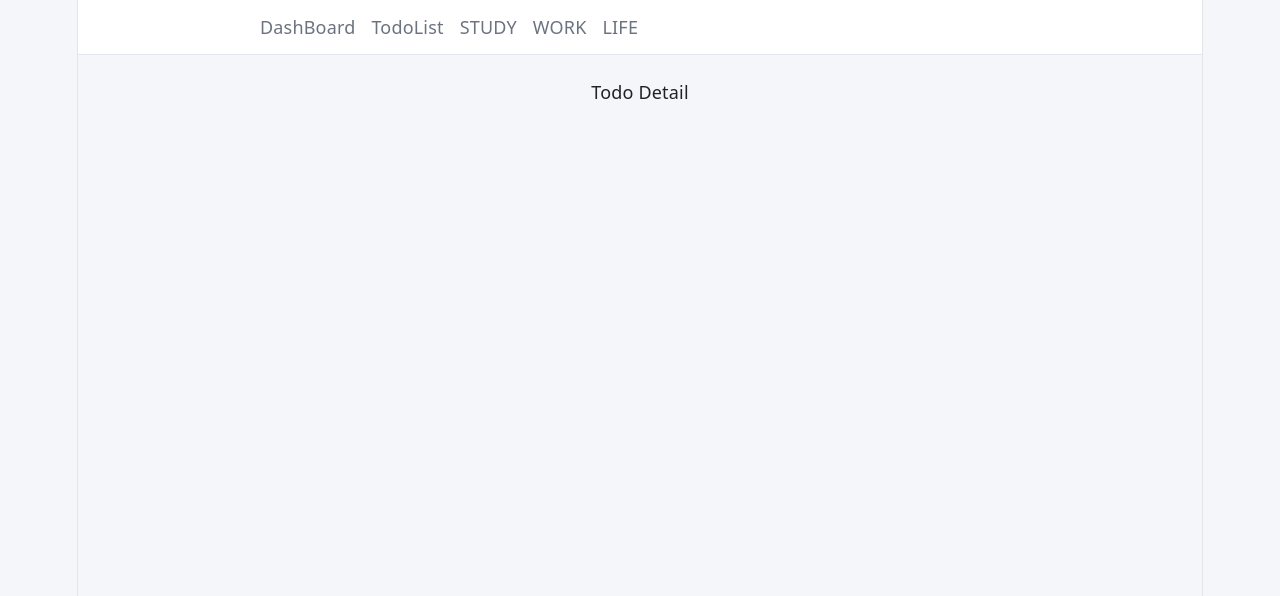
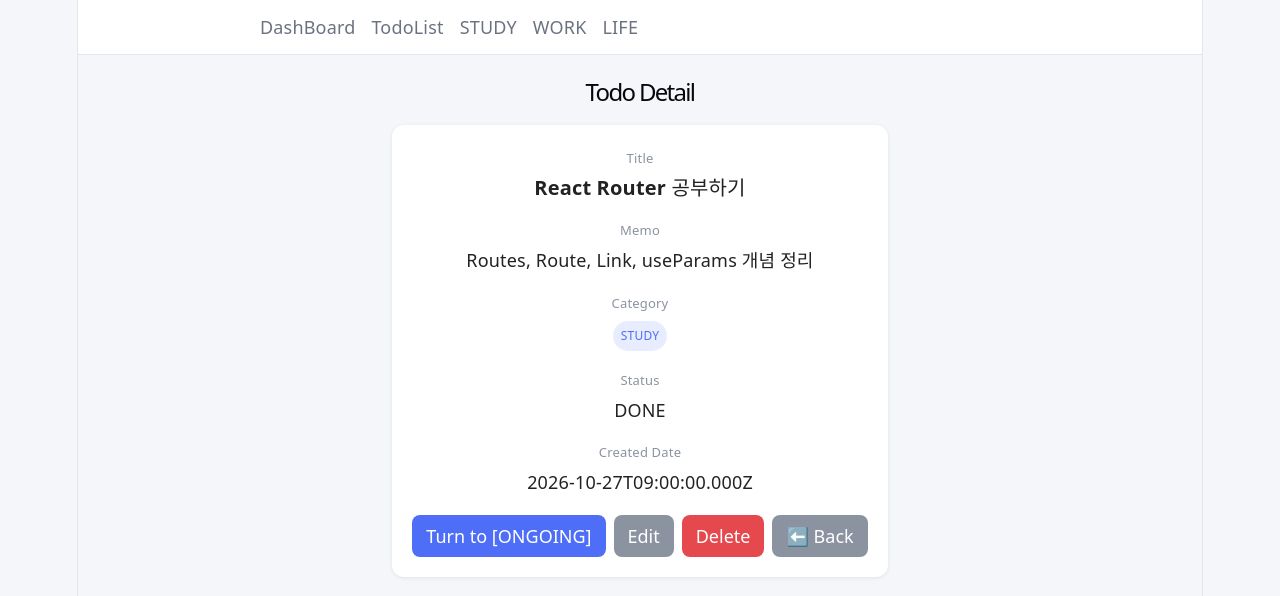
Before and after one commit to Monica6788/7_React, a React (Vite) app in the folder todo-app/: page /todos/1 in a window 1280 px wide. Shown: the top 596 px of the page. Built offline with nearby package versions, Linux system fonts and the light colour scheme.

Commit message:
리액트 7일차 - todo-app 완료

```diff
--- a/todo-app/src/components/TodoForm.jsx
+++ b/todo-app/src/components/TodoForm.jsx
@@ -50,7 +50,7 @@ function TodoForm( {defaultCategory = 'study'} ) {
     }
 
     return (
-        <Card sytle={{marginBottom: 20}}>
+        <Card style={{marginBottom: 20}}>
             <Form>
                 <Row>
                     <Input placeholder="Enter your todo"
--- a/todo-app/src/pages/TodoDetailPage.jsx
+++ b/todo-app/src/pages/TodoDetailPage.jsx
@@ -1,9 +1,185 @@
+import styled from "styled-components"
+
+import { Link, useNavigate, useParams } from "react-router-dom"
+import { useTodoStore } from "../store/useTodoStore"
+import { Badge, Button, Card, EmptyText, PageTitle } from "../styles/common"
+import { CATEGORIES } from "../constants"
+import { useState } from "react"
+
+const Field = styled.div`
+  margin-bottom: 16px;
+`
+
+const Label = styled.div`
+  font-size: 13px;
+  color: #8b93a1;
+  margin-bottom: 4px;
+`
+
+const Input = styled.input`
+  width: 100%;
+  padding: 8px 10px;
+  border: 1px solid #d5dae3;
+  border-radius: 8px;
+`
+
+const Select = styled.select`
+  padding: 8px 10px;
+  border: 1px solid #d5dae3;
+  border-radius: 8px;
+  background: #fff;
+`
+
+const Buttons = styled.div`
+  display: flex;
+  gap: 8px;
+  margin-top: 20px;
+`
+
 function TodoDetailPage() {
+  // URL의 :id 부분을 추출
+  const { id } = useParams()
+  // id가 일치하는 todo 항목을 가져와서 저장  TODO Review
+  const todo = useTodoStore( (state) => state.todos.find( (todo) => todo.id === id) )
+
+  const navigate = useNavigate()
+  const toggleTodo = useTodoStore( (state) => state.toggleTodo )
+  const deleteTodo = useTodoStore( (state) => state.deleteTodo )
+  const updateTodo = useTodoStore( (state) => state.updateTodo )
+
+  const [isEditting, setIsEditting] = useState(false)
+  const [form, setForm] = useState( {title: '', memo: '', category: 'study'} )
+
+
+  // 존재하지 않는 id인 경우 표시
+  if (!todo) {
     return (
-        <>
-            <p>Todo Detail</p>
-        </>
+      <>
+        <PageTitle>Todo Item Not Found</PageTitle>
+        <Card>
+          <EmptyText>It is a deleted or wrong path</EmptyText>
+          <Link to="/todos">← Back to List</Link>
+        </Card>
+      </>
     )
+  }
+
+  const startEdit = () => {
+    setIsEditting(true)
+    setForm( {title: todo.title, memo: todo.memo, category: todo.category} )
+  }
+
+  const saveEdit = () => {
+    // title이 빈 값이면 함수 종료
+    if (!form.title.trim()) return
+    // 수정 함수 호출
+    updateTodo(todo.id, form)
+    // 수정 다 했으니까 수정상태인지 여부를 false로
+    setIsEditting(false)
+  }
+
+  const handleDelete = () => {
+    deleteTodo(todo.id)
+    navigate('/todos')
+  }
+
+  return (
+    <>
+      <PageTitle>Todo Detail</PageTitle>
+      {
+        isEditting ? (
+          <Card>
+            <Field>
+              <Label>Title</Label>
+              <Input value={form.title}
+                     onChange={ (e) => setForm( {...form, title: e.target.value} )} />
+            </Field>
+
+            <Field>
+              <Label>Memo</Label>
+              <Input value={form.memo}
+                     onChange={ (e) => setForm( {...form, memo: e.target.value} )} />
+            </Field>
+
+            <Field>
+              <Label>Category</Label>
+              <Select value={form.category}
+                      onChange={ (e) => setForm( {...form, category: e.target.value} ) }>
+                  {
+                    Object.entries(CATEGORIES)
+                          .map( ([key, {label}]) => {
+                            return (
+                                <option key={key} value={key}>
+                                    {label}
+                                </option>
+                            )
+                          } )
+                  }
+              </Select>
+            </Field>
+
+            <Buttons>
+              <Button onClick={saveEdit}>Save</Button>
+              <Button $variant="ghost"
+                      onClick={ () => setIsEditting(false)}>Cancel</Button>
+            </Buttons>
+          </Card>
+        ) : (
+          <Card>
+            <Field>
+              <Label>Title</Label>
+              <div style={{ fontSize: 20, fontWeight: 600 }}>{todo.title}</div>
+            </Field>
+
+            <Field>
+              <Label>Memo</Label>
+              <div>{todo.memo}</div>
+            </Field>
+
+            <Field>
+              <Label>Category</Label>
+              {/* 카테고리 페이지로 이동 */}
+              <Link to={`/category/${todo.category}`}>
+                <Badge>{CATEGORIES[todo.category]?.label ?? todo.category}</Badge>
+                {/* <Badge>{todo.category}</Badge> */}
+              </Link>
+            </Field>
+
+            <Field>
+              <Label>Status</Label>
+              {/* 할일의 done 값에 따라 true이면 "완료", false이면 "진행중"표시 */}
+              <div>{todo.done ? 'DONE' : 'ONGOING'}</div>
+            </Field>
+
+            <Field>
+              <Label>Created Date</Label>
+              <div>{todo.createdAt}</div>
+            </Field>
+
+            <Buttons>
+                {/* 할일의 done 값에 따라 true이면 "진행중으로 변경", false이면 "완료 처리"표시 */}
+                {/* 첫 번째 버튼 클릭 시, todoStore의 toggleTodo 액션 실행 */}
+              <Button onClick={ () => toggleTodo(todo.id) }>
+                {todo.done? 'Turn to [ONGOING]' : 'Turn to [DONE]'}
+              </Button>
+              <Button $variant="ghost"
+                      onClick={ () => startEdit() }>Edit</Button>
+              <Button $variant="danger"
+                      onClick={handleDelete}>Delete</Button>
+              <Button $variant="ghost"
+                      onClick={ () => navigate(-1)} >⬅️ Back</Button>
+              {/* 화살표 함수 꼴이 아닌 onClick={navigate(-1)로 작성하면?
+                  JS는 컴포넌트가 로드되는 순간 navigate(-1)을 실행한다.
+                  즉, 사용자가 버튼을 클릭하지 않는데도 뒤로 가버리거나,
+                  렌더링과 동시에 뒤로가기를 계속 실행하는 부작용이 생길 수 있다.
+              */}
+            </Buttons>
+          </Card>
+        )
+      }
+
+    </>
+  )
 }
 
 export default TodoDetailPage
```
